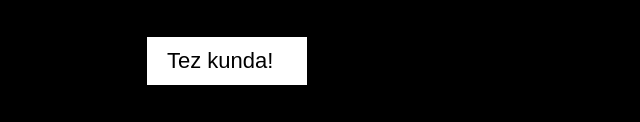
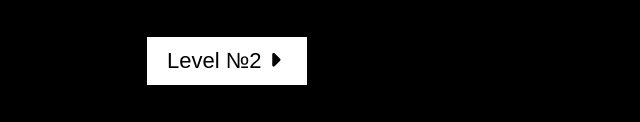
Before and after one commit to AbdujalilovHasan/english-1, a plain HTML site: page index.html in a window 1280 px wide. Shown: the part 1388-1510 px from the top of the page, 413-1053 px from the left. Drawn offline with nearby package versions, Linux system fonts and the light colour scheme.

Commit message:
new update

```diff
--- a/index.html
+++ b/index.html
@@ -110,14 +110,13 @@
                     </div>
                 </ol>
                 <div class="btn-next">
-                    <a href="#"><button>
+                    <a href="https://english-2.vercel.app/"><button>
                         <div class="btn-row">
                             <div class="btn-text">
-                                <!-- Level №2 -->
-                                Tez kunda!
+                                Level №2
                             </div>
                             <div class="btn-icon">
-                                <!-- <i class="fa-solid fa-caret-right"></i> -->
+                                <i class="fa-solid fa-caret-right"></i>
                             </div>
                         </div>
                     </button></a>
```
